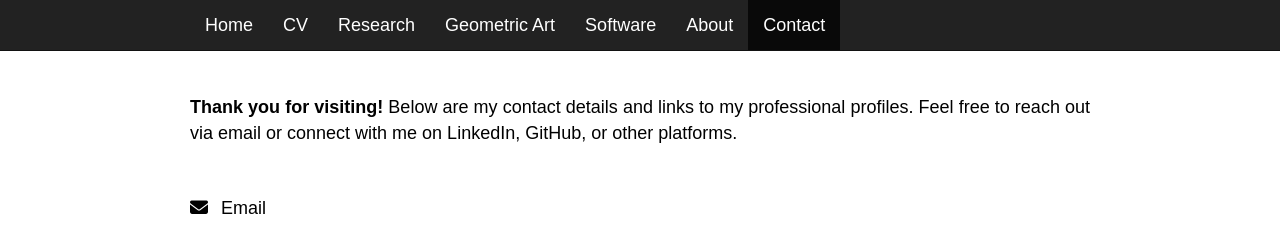
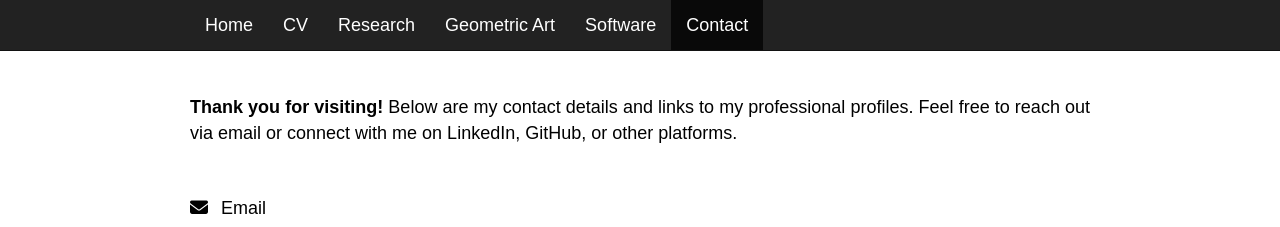
Before and after one commit to iozkaraca/iozkaraca.github.io, a plain HTML site: page Contact.html in a window 1280 px wide. Shown: the top 227 px of the page. Drawn offline with nearby package versions, Linux system fonts and the light colour scheme; some packages are replaced by stand-ins of ours.

Commit message:
Add files via upload

```diff
--- a/Contact.html
+++ b/Contact.html
@@ -259,9 +259,6 @@ $(document).ready(function () {
   <a href="Software.html">Software</a>
 </li>
 <li>
-  <a href="about.html">About</a>
-</li>
-<li>
   <a href="Contact.html">Contact</a>
 </li>
       </ul>
```
Also changed, not shown: SFC-Art.html (+0 -3 lines), Software.html (+0 -3 lines), equithirds.html (+0 -3 lines), geometry.html (+0 -3 lines), hexagonsub.html (+0 -3 lines), penrose.html (+0 -3 lines), pinwheel.html (+0 -3 lines), theoreticalprob.html (+0 -3 lines).
